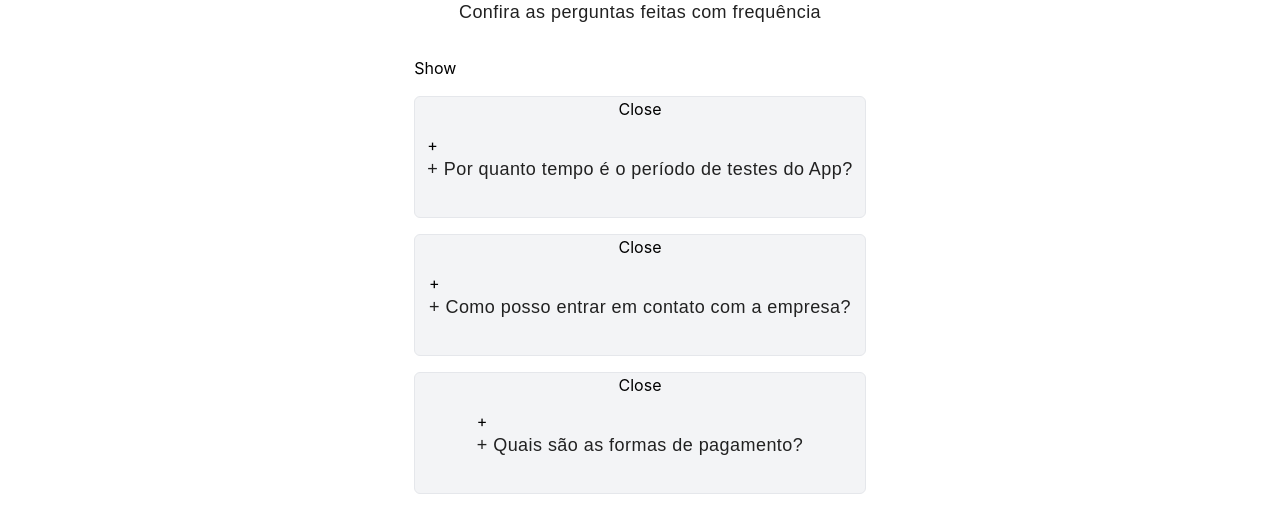
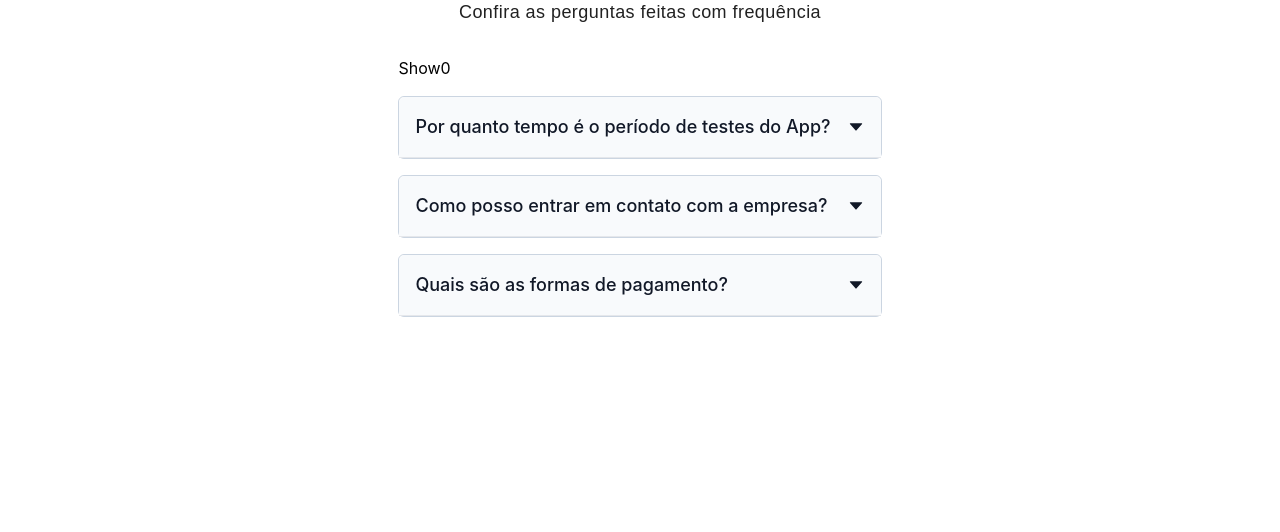
Before and after one commit to Nelson-DevStack/health-site, a Next.js app: page / in a window 1280 px wide. Shown: the part 3165-3697 px from the top of the page. After the commit the page ends 3594 px from the top, so only its background shows below. Built offline with nearby package versions, Linux system fonts and the light colour scheme.

Commit message:
accordion

```diff
--- a/src/components/FaqSection/index.tsx
+++ b/src/components/FaqSection/index.tsx
@@ -1,6 +1,7 @@
 /* eslint-disable jsx-a11y/click-events-have-key-events */
 /* eslint-disable jsx-a11y/no-static-element-interactions */
 import React, { useState } from 'react';
+import { AiFillCaretDown } from 'react-icons/ai';
 
 import Container from '../UI/Container';
 import Heading from '../UI/Heading';
@@ -10,7 +11,6 @@ const FaqSection = () => {
   // const [showContent, setShowContent] = useState(false);
   const [showContent, setShowContent] = useState(false);
   const [accordionId, setAccordionId] = useState<string | number>(0);
-  const boxStyle = `border rounded-md bg-gray-100 my-4 cursor-pointer transition transition-100 h-full flex items-center flex-col`;
   const accordionItems = [
     {
       id: 1,
@@ -38,6 +38,14 @@ const FaqSection = () => {
     setAccordionId(0);
   };
 
+  const handleAccordionClick = (id: string | number) => {
+    if (showContent) {
+      handleCloseAccordion();
+    }
+    handleShowContent(id);
+    setAccordionId(id);
+  };
+
   return (
     <section>
       <Container className="py-24">
@@ -49,6 +57,7 @@ const FaqSection = () => {
             <button onClick={() => setShowContent(!showContent)} type="button">
               Show
             </button>
+            {accordionId}
             {/* <div className="bg-red-200 transition">abc</div> */}
             {/* <div
               className={
@@ -115,30 +124,35 @@ const FaqSection = () => {
               </div>
             </div> */}
 
-            {accordionItems.map((item) => (
-              <div className={boxStyle}>
-                <button type="button" onClick={handleCloseAccordion}>
-                  Close
-                </button>
-                <div className="p-3">
-                  <button
-                    type="button"
-                    onClick={() => handleShowContent(item.id)}
-                  >
-                    +
-                  </button>
-                  <Text>+ {item.question}</Text>
-                </div>
-                {/* <div
-                  className={`bg-white mx-auto w-full p-3 ${
-                    showContent ? 'opacity-1' : 'opacity-0 max-h-0 p-0'
-                  }`}
-                > */}
-
+            {/* {accordionItems.map((item) => (
                 <div
                   className={`bg-white mx-auto w-full p-3 ${
                     showContent && accordionId === item.id
                       ? 'opacity-1'
+                      : 'opacity-0 max-h-0 p-0'
+                  }`}
+                >
+                  <Text>{item.answer}</Text>
+                </div>
+              </div>
+            ))} */}
+
+            {accordionItems.map((item) => (
+              <div className="border border-slate-300 rounded-md my-4">
+                <button
+                  type="button"
+                  onClick={() => handleAccordionClick(item.id)}
+                  className={`w-full p-4  border-b transition rounded-t-md text-gray-900 text-lg font-medium hover:bg-gray-300 flex items-center justify-between gap-4 text-start ${
+                    accordionId === item.id ? 'bg-slate-300' : 'bg-slate-50'
+                  }`}
+                >
+                  <h2>{item.question}</h2>
+                  <AiFillCaretDown />
+                </button>
+                <div
+                  className={`${
+                    showContent && accordionId === item.id
+                      ? 'opacity-1 p-4'
                       : 'opacity-0 max-h-0 p-0'
                   }`}
                 >
```
